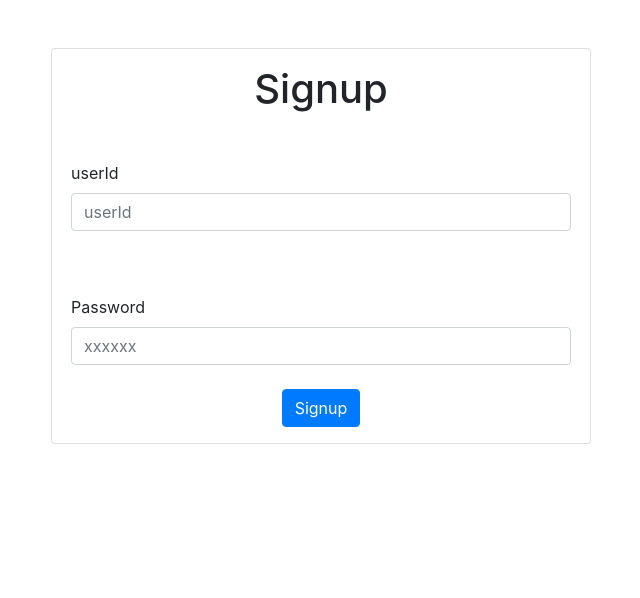
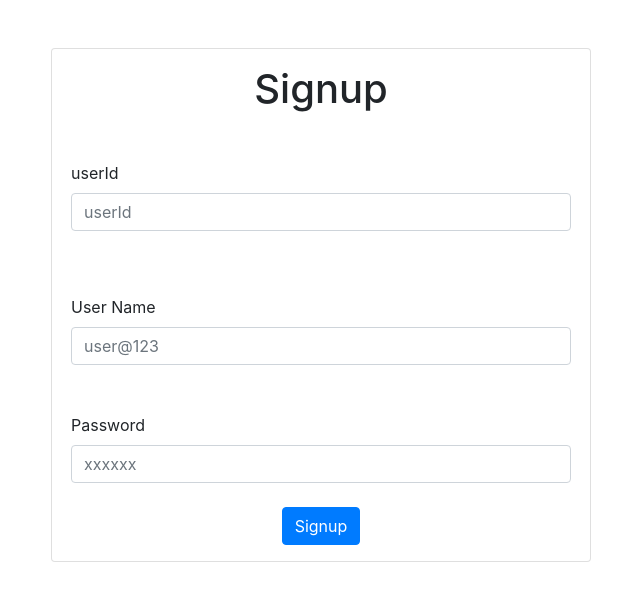
Before and after one commit to railstesh/food-recipe-test, a React (Create React App) app: page /signup in a window 1280 px wide. Shown: the top 598 px of the page, without its empty margins (319-959 px from the left). Built offline with nearby package versions, Linux system fonts and the light colour scheme.

Commit message:
integrated user signup api

```diff
--- a/package.json
+++ b/package.json
@@ -6,7 +6,11 @@
     "@testing-library/jest-dom": "^5.11.6",
     "@testing-library/react": "^11.1.2",
     "@testing-library/user-event": "^12.2.2",
+    "axios": "^0.21.0",
+    "bcryptjs": "^2.4.3",
     "bootstrap": "^4.5.3",
+    "cors": "^2.8.5",
+    "jsonwebtoken": "^8.5.1",
     "react": "^17.0.1",
     "react-dom": "^17.0.1",
     "react-router-dom": "^5.2.0",
--- a/src/apiServices.js
+++ b/src/apiServices.js
@@ -16,7 +16,6 @@ export const loginUser = (user) => {
 }
 
 export const signupUser = (user) => {
-	debugger
   return axios.post(`${api}/user/signup`, user)
 		.then((res) => {
 			if (res.status === 201) {
--- a/src/components/user/Signup.jsx
+++ b/src/components/user/Signup.jsx
@@ -1,11 +1,12 @@
 import React, { Component } from 'react';
+import { signupUser } from "../../apiServices"
 // import { Redirect } from 'react-router';
 
 class Signup extends Component {
   state = {
     userId: '',
     password: '',
-    error: '',
+    userName: '',
     userSignup: false,
   }
 
@@ -13,24 +14,31 @@ class Signup extends Component {
     event.preventDefault();
     const {
       state: {
+        userName,
         password,
         userId,
       },
     } = this;
 
     const user = {
+      userName,
       userId,
       password,
     }
     console.log(user)
-
-    // SignupUser(user).then((res) => {
-    //   if (res && res.success) {
-    //     this.setState({ userSignup: true })
-    //   } else {
-    //     this.setState({ error: "something wrong" })
-    //   }
-    // })
+    signupUser(user).then((res) => {
+      if (res && res.success) {
+        this.setState({
+          userSignup: true,
+          userId: "",
+          password: "",
+          userName: ""
+        })
+        console.log("sucess")
+      } else {
+        this.setState({ error: "something wrong" })
+      }
+    })
 
   };
 
@@ -45,16 +53,15 @@ class Signup extends Component {
   render() {
     const {
       state: {
+        userName,
         userId,
         password,
         error,
-        userSignup,
       },
     } = this;
 
     return (
       <>
-        {/* {userSignup && <Redirect to={`/user_page/${userId}`} />} */}
         <div className="row">
           <div className="col-md-3">
           </div>
@@ -75,6 +82,23 @@ class Signup extends Component {
                       onChange={this.handleChange}
                     />
                   </div>
+                </div>
+                <div className="form-row">
+                  <div className="form-group col-md-12 p-4 mb-0">
+                    <label>User Name</label>
+                    <input
+                      type="text"
+                      className="form-control"
+                      id="userName"
+                      value={userName}
+                      name="userName"
+                      placeholder="user@123"
+                      onChange={this.handleChange}
+                    />
+                  </div>
+                  {error && <div className="ml-5 ">
+                    <p className="text-danger">{error}</p></div>
+                  }
                 </div>
                 <div className="form-row">
                   <div className="form-group col-md-12 p-4 mb-0">
```
